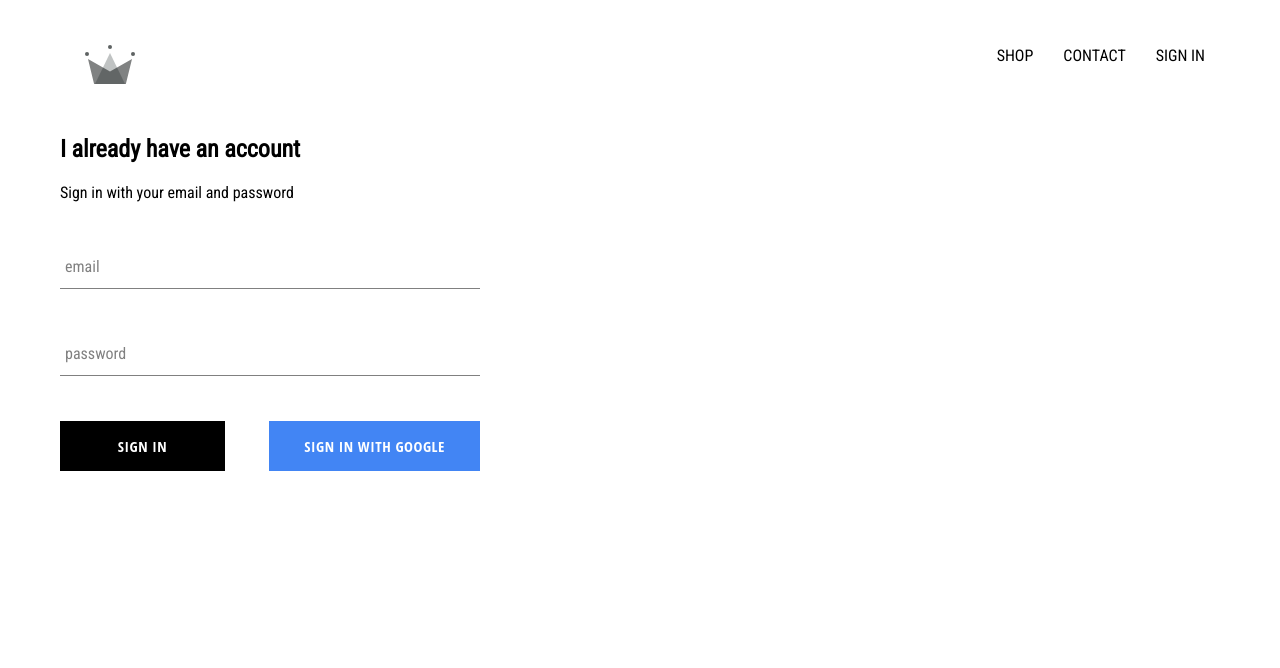
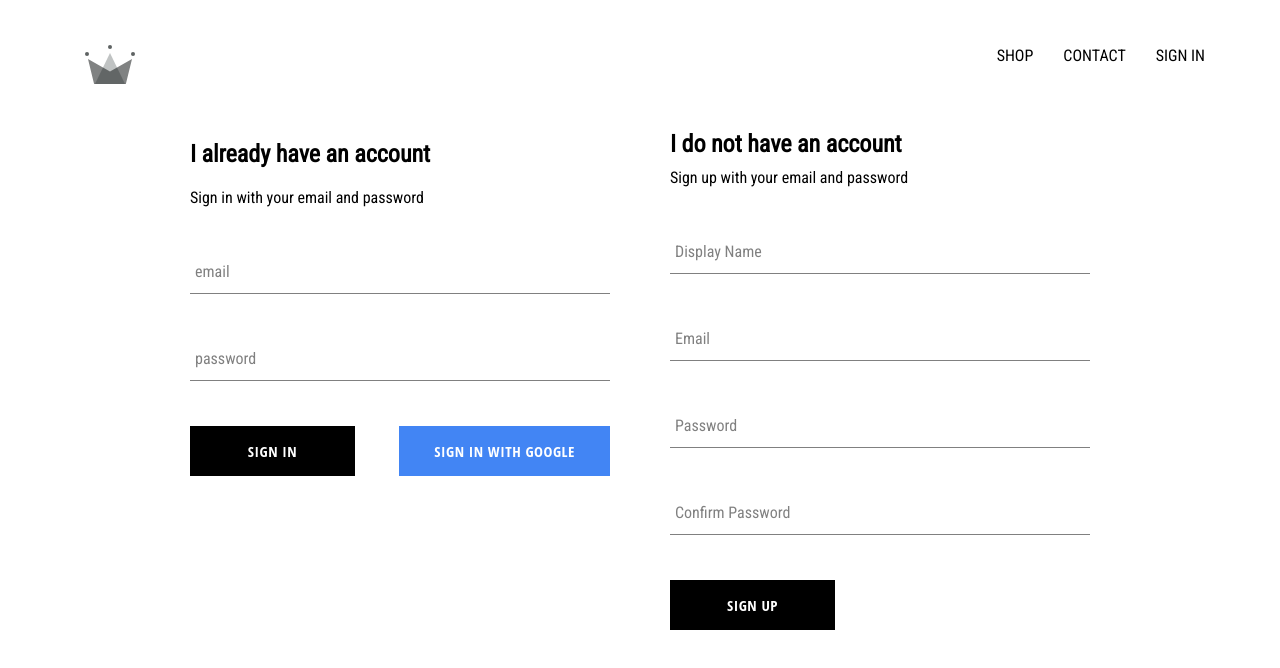
Before and after one commit to Jeonghoon-Lee/clothing-shop, a React (Create React App) app: page /signin in a window 1280 px wide. Shown: the top 668 px of the page. Built offline with nearby package versions, Linux system fonts and the light colour scheme; no server answers.

Commit message:
implemented sign-up and sign-in with username and password

```diff
--- a/src/App.js
+++ b/src/App.js
@@ -7,7 +7,7 @@
 import HomePage from './pages/homepage/homepage.component';
 import ShopPage from './pages/shop/shop.component';
 import SignInAndSignUpPage from './pages/sign-in-and-sign-up/sign-in-and-sign-up.component';
-import { auth } from './firebase/firebase.utils';
+import { auth, createUserProfileDocument } from './firebase/firebase.utils';
 
 class App extends React.Component {
   constructor() {
@@ -21,10 +21,23 @@
   unsubscribeFromAuth = null;
 
   componentDidMount() {
-    this.unsubscribeFromAuth = auth.onAuthStateChanged(user => {
-      this.setState({ currentUser: user });
+    this.unsubscribeFromAuth = auth.onAuthStateChanged(async userAuth => {
+      if (userAuth) {
+        const userRef = await createUserProfileDocument(userAuth);
 
-      console.log(user);
+        userRef.onSnapshot(snapShot => {
+          this.setState({
+            currentUser: {
+              id: snapShot.id,
+              ...snapShot.data(),
+            },
+          });
+
+          console.log(this.state);
+        });
+      } else {
+        this.setState({ currentUser: userAuth });
+      }
     });
   }
 
--- a/src/components/sign-in/sign-in.component.jsx
+++ b/src/components/sign-in/sign-in.component.jsx
@@ -2,7 +2,7 @@
 import FormInput from '../form-input/form-input.component';
 import CustomButton from '../custom-button/custom-button.component';
 
-import { signInWithGoogle } from '../../firebase/firebase.utils';
+import { auth, signInWithGoogle } from '../../firebase/firebase.utils';
 
 import './sign-in.styles.scss';
 
@@ -16,8 +16,17 @@
     };
   }
 
-  handleSubmit = event => {
+  handleSubmit = async event => {
     event.preventDefault();
+
+    const { email, password } = this.state;
+
+    try {
+      await auth.signInWithEmailAndPassword(email, password);
+      this.setState({ email: '', password: '' });
+    } catch (error) {
+      console.error(error);
+    }
 
     this.setState({ email: '', password: '' });
   };
--- /dev/null
+++ b/src/components/sign-up/sign-up.component.jsx
@@ -0,0 +1,104 @@
+import React from 'react';
+import FormInput from '../form-input/form-input.component';
+import CustomButton from '../custom-button/custom-button.component';
+
+import { auth, createUserProfileDocument } from '../../firebase/firebase.utils';
+
+import './sign-up.styles.scss';
+
+class SignUp extends React.Component {
+  constructor() {
+    super();
+
+    this.state = {
+      displayName: '',
+      email: '',
+      password: '',
+      confirmPassword: '',
+    };
+  }
+
+  handleSubmit = async event => {
+    event.preventDefault();
+
+    const { displayName, email, password, confirmPassword } = this.state;
+
+    if (password !== confirmPassword) {
+      alert("password don't match");
+      return;
+    }
+
+    try {
+      const { user } = await auth.createUserWithEmailAndPassword(
+        email,
+        password
+      );
+
+      await createUserProfileDocument(user, { displayName });
+
+      // clear form
+      this.setState({
+        displayName: '',
+        email: '',
+        password: '',
+        confirmPassword: '',
+      });
+    } catch (error) {
+      console.error(error);
+    }
+  };
+
+  handleChange = event => {
+    const { name, value } = event.target;
+
+    this.setState({ [name]: value });
+  };
+
+  render() {
+    const { displayName, email, password, confirmPassword } = this.state;
+
+    return (
+      <div className='sign-up'>
+        <h2 className='title'>I do not have an account</h2>
+        <span>Sign up with your email and password</span>
+        <form className='sign-up-form' onSubmit={this.handleSubmit}>
+          <FormInput
+            type='text'
+            name='displayName'
+            value={displayName}
+            onChange={this.handleChange}
+            label='Display Name'
+            required
+          />
+          <FormInput
+            type='email'
+            name='email'
+            value={email}
+            onChange={this.handleChange}
+            label='Email'
+            required
+          />
+          <FormInput
+            type='password'
+            name='password'
+            value={password}
+            onChange={this.handleChange}
+            label='Password'
+            required
+          />
+          <FormInput
+            type='password'
+            name='confirmPassword'
+            value={confirmPassword}
+            onChange={this.handleChange}
+            label='Confirm Password'
+            required
+          />
+          <CustomButton type='submit'>SIGN UP</CustomButton>
+        </form>
+      </div>
+    );
+  }
+}
+
+export default SignUp;
--- /dev/null
+++ b/src/components/sign-up/sign-up.styles.scss
@@ -0,0 +1,9 @@
+.sign-up {
+  display: flex;
+  flex-direction: column;
+  width: 420px;
+
+  .title {
+    margin: 10px 0;
+  }
+}
--- a/src/firebase/firebase.utils.js
+++ b/src/firebase/firebase.utils.js
@@ -12,6 +12,31 @@
   measurementId: 'G-KMEYQP47SJ',
 };
 
+export const createUserProfileDocument = async (userAuth, additionalData) => {
+  if (!userAuth) return;
+
+  const userRef = firestore.doc(`users/${userAuth.uid}`);
+  const snapShot = await userRef.get();
+
+  if (!snapShot.exists) {
+    const { displayName, email } = userAuth;
+    const createAt = new Date();
+
+    try {
+      await userRef.set({
+        displayName,
+        email,
+        createAt,
+        ...additionalData,
+      });
+    } catch (error) {
+      console.log('error creating user', error.message);
+    }
+  }
+
+  return userRef;
+};
+
 firebase.initializeApp(config);
 
 export const auth = firebase.auth();
--- a/src/pages/sign-in-and-sign-up/sign-in-and-sign-up.component.jsx
+++ b/src/pages/sign-in-and-sign-up/sign-in-and-sign-up.component.jsx
@@ -1,10 +1,13 @@
 import SignIn from '../../components/sign-in/sign-in.component';
+import SignUp from '../../components/sign-up/sign-up.component';
+
 import './sign-in-and-sign-up.styles.scss';
 
 const SignInAndSignUpPage = () => {
   return (
-    <div>
+    <div className='sign-in-and-sign-up'>
       <SignIn />
+      <SignUp />
     </div>
   );
 };
--- a/src/pages/sign-in-and-sign-up/sign-in-and-sign-up.styles.scss
+++ b/src/pages/sign-in-and-sign-up/sign-in-and-sign-up.styles.scss
@@ -0,0 +1,6 @@
+.sign-in-and-sign-up {
+  width: 900px;
+  display: flex;
+  justify-content: space-between;
+  margin: 30px auto;
+}
```
